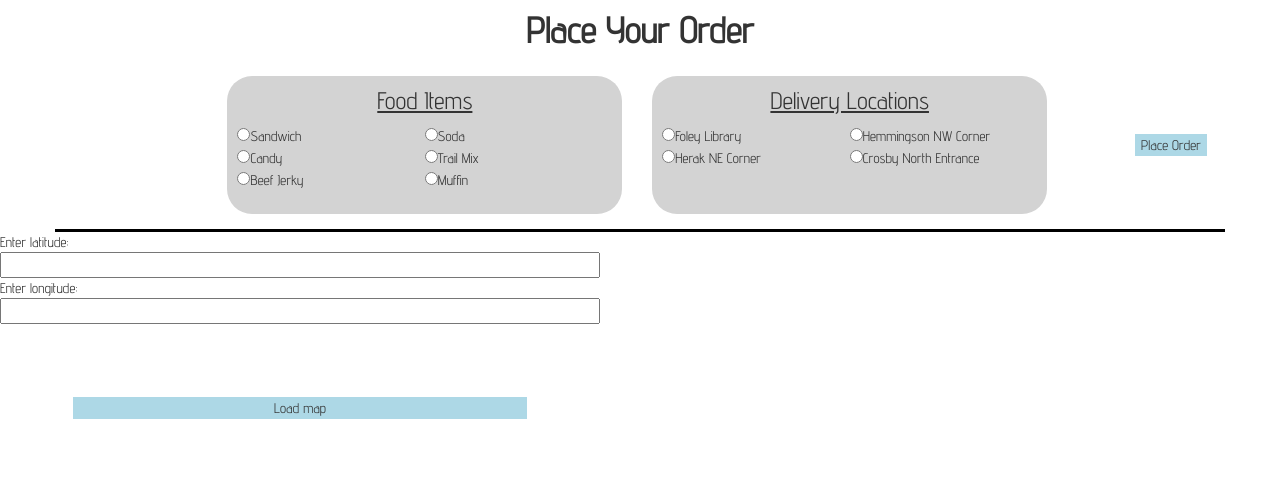
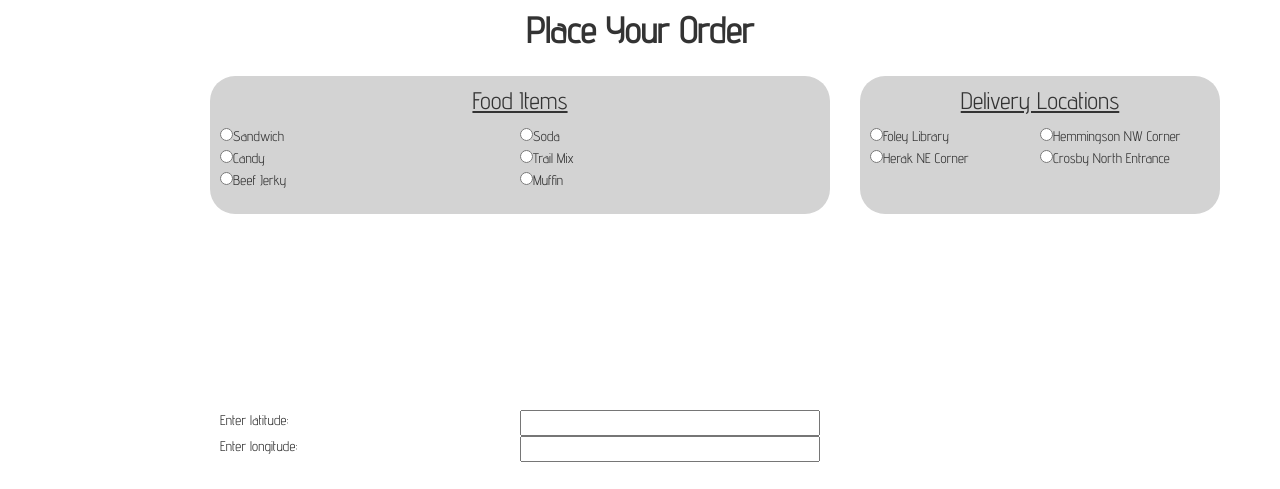
Before and after one commit to guadr/frontend, a Flask app: page / in a window 1280 px wide; the page is wider, and only the part inside the window is pictured. Shown: the top 489 px of that part. Run offline with Flask 2, Linux system fonts and the light colour scheme; some libraries are stand-ins or nearby versions.

Commit message:
kevins commit added map

```diff
--- a/static/style.css
+++ b/static/style.css
@@ -23,6 +23,9 @@ section.map{
 	grid-template-columns: 1fr 1fr;
 }
 
+#delivery-status-container{
+	visibility: hidden;
+}
 .food-container{
 	display: grid;
 	grid-template-columns: 1fr 1fr;
@@ -30,14 +33,20 @@ section.map{
 .map-container{
 	display: grid;
 	grid-row: 4;
-	grid-column: 1;
+	grid-column: 2;
+	grid-template-columns: 1fr 1fr;
+	margin:15px;
+	padding:10px;
 }
 
 .map-input-container{
 	display: grid;
 	grid-row: 3;
-	grid-column: 1;
+	grid-column: 2;
+	grid-template-columns: 1fr 1fr;
 	border: 2px, black;
+	margin:15px;
+	padding:10px;
 }
 
 
--- a/templates/home.html
+++ b/templates/home.html
@@ -31,10 +31,13 @@
 
 
 		<div class="container" id="delivery-status-container">
+				<h2>How close is your delivery?</h2>
+					<div class="progress">
+						<div class="progress-bar" role="progressbar" aria-valuenow="{{cur_per}}" aria-valuemin="0" aria-valuemax="100" style="width: {{cur_per}}%"> {{cur_per}}% </div>
+					</div>
+					<p><strong>Time remaining: </strong>{{rem_time}}</p>';
 		</div>
 
-	</section>
-	<section class="map">
 		<div class="map-input-container">
 			<span>Enter latitude: </span>
 			<input id="latitude_enter" class="map-input" type="number" value="Enter latitude">
--- a/templates/layout.html
+++ b/templates/layout.html
@@ -20,7 +20,7 @@
 	<script>
 	window.addEventListener("load", function() {
 		document.getElementById("order-button").addEventListener("click", function(){
-			document.getElementById("delivery-status-container").innerHTML = '<h2>How close is your delivery?</h2>	<div class="progress"> 	<div class="progress-bar" role="progressbar" aria-valuenow="{{cur_per}}" aria-valuemin="0" aria-valuemax="100" style="width: {{cur_per}}%"> {{cur_per}}% </div> </div> <p><strong>Time remaining: </strong>{{rem_time}}</p>';
+			document.getElementById("delivery-status-container").style.visibility = "visible";
 		});
 	});
 
```
